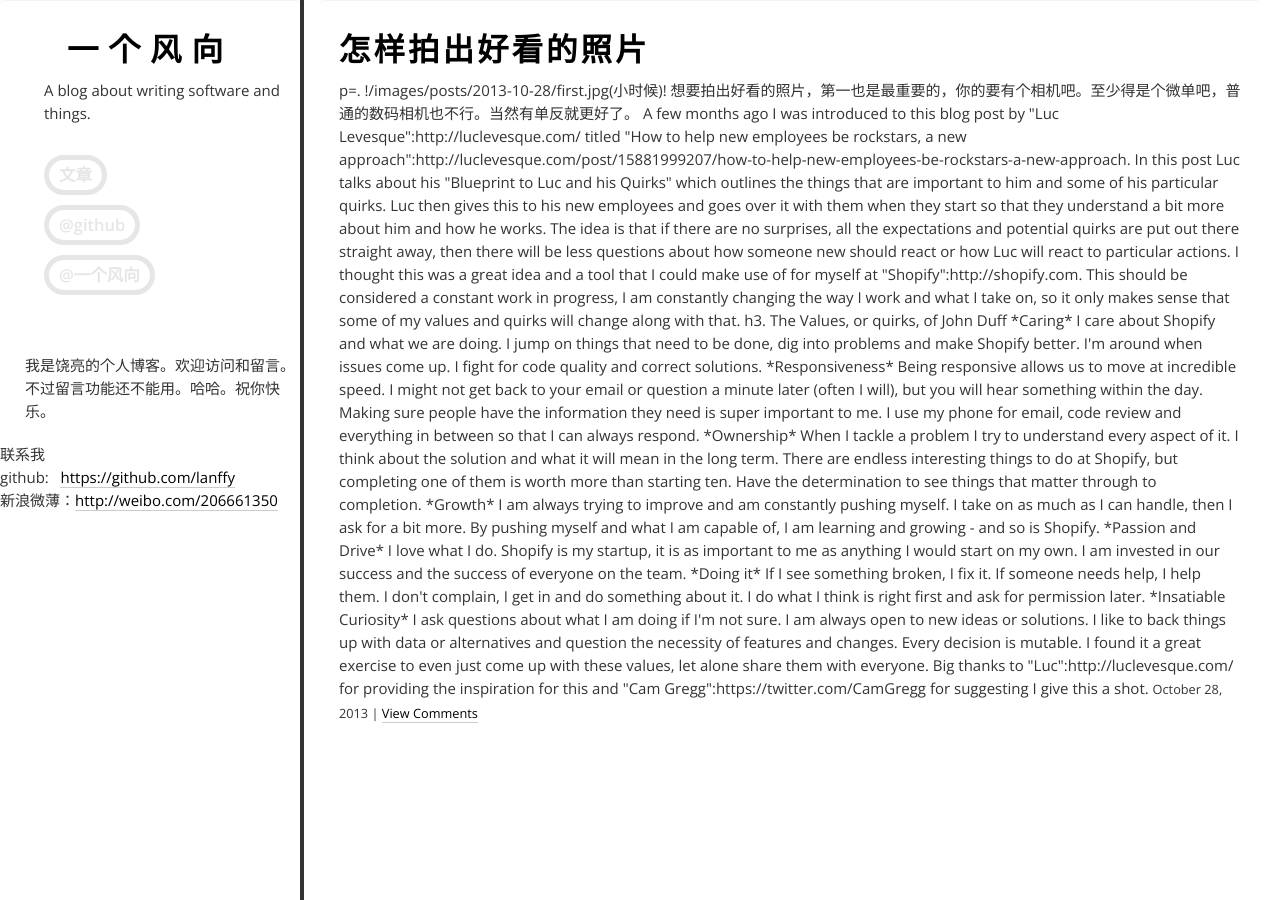
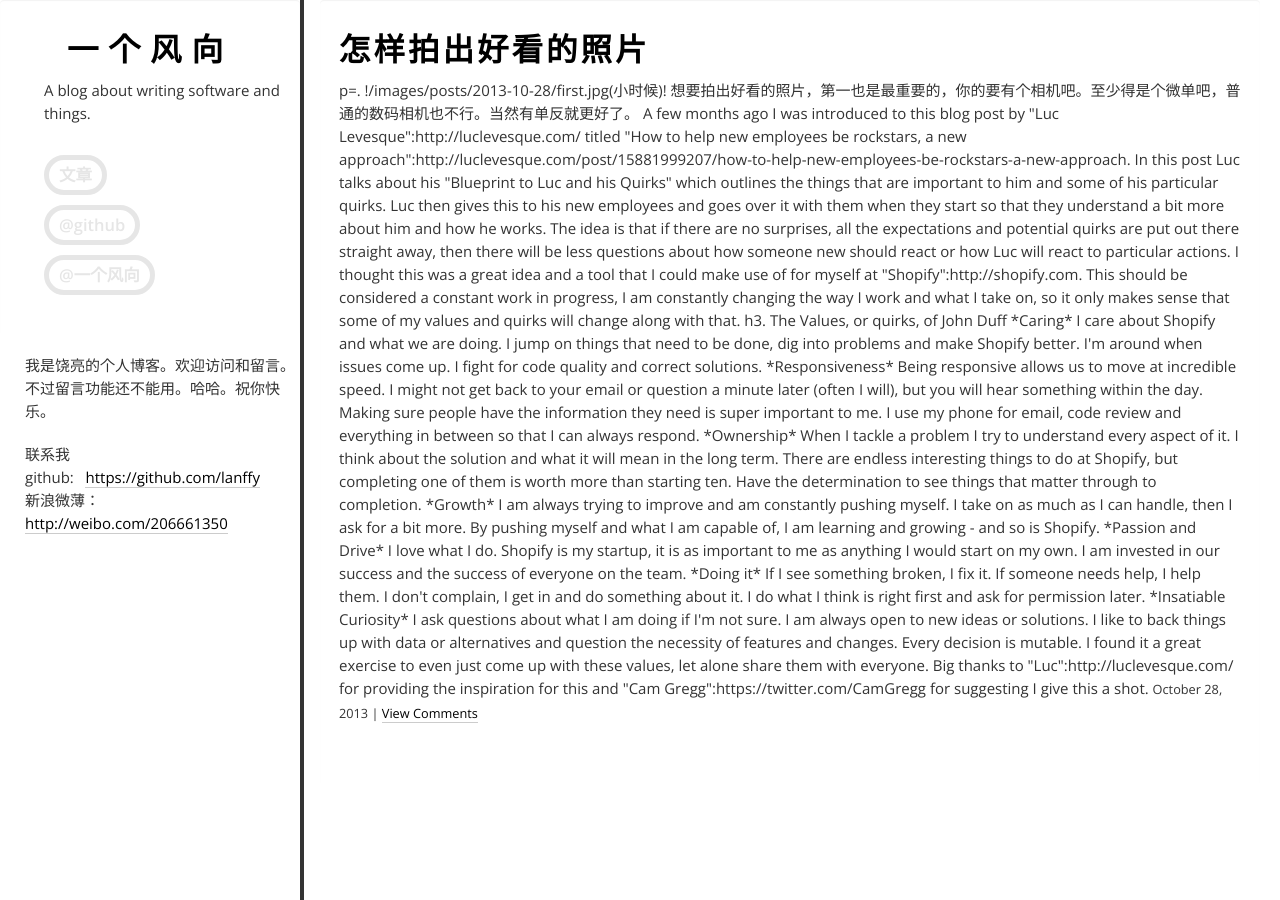
Before and after one commit to lanffy/lanffy.github.io, a Jekyll site: the page built from index.html, in a window 1280 px wide. Built offline with Jekyll 4.4.1, drawn with Linux system fonts in a browser that asks for light colours; nearby versions of some CDN libraries; Markdown is read by kramdown in place of the engine named in the settings; the list of posts is cut into pages by our own code.

Commit message:
修改联系方式

```diff
--- a/_layouts/default.html
+++ b/_layouts/default.html
@@ -32,10 +32,11 @@
           </ul>
         </div>
 		<div><p>我是饶亮的个人博客。欢迎访问和留言。不过留言功能还不能用。哈哈。祝你快乐。</p></div>
-		<div>
+		<div><p>
 			联系我<br/>
-			github:&nbsp;&nbsp;&nbsp;<a href="https://github.com/lanffy" target=_blank>https://github.com/lanffy</a><br>
+			github:&nbsp;&nbsp;&nbsp;<a href="https://github.com/lanffy" target=_blank>https://github.com/lanffy</a><br/>
 			新浪微薄：<a href="http://weibo.com/206661350" target=_blank>http://weibo.com/206661350</a>
+			</p>
 		</div>
       </div>
       <div class="span8 main offset4">
```
